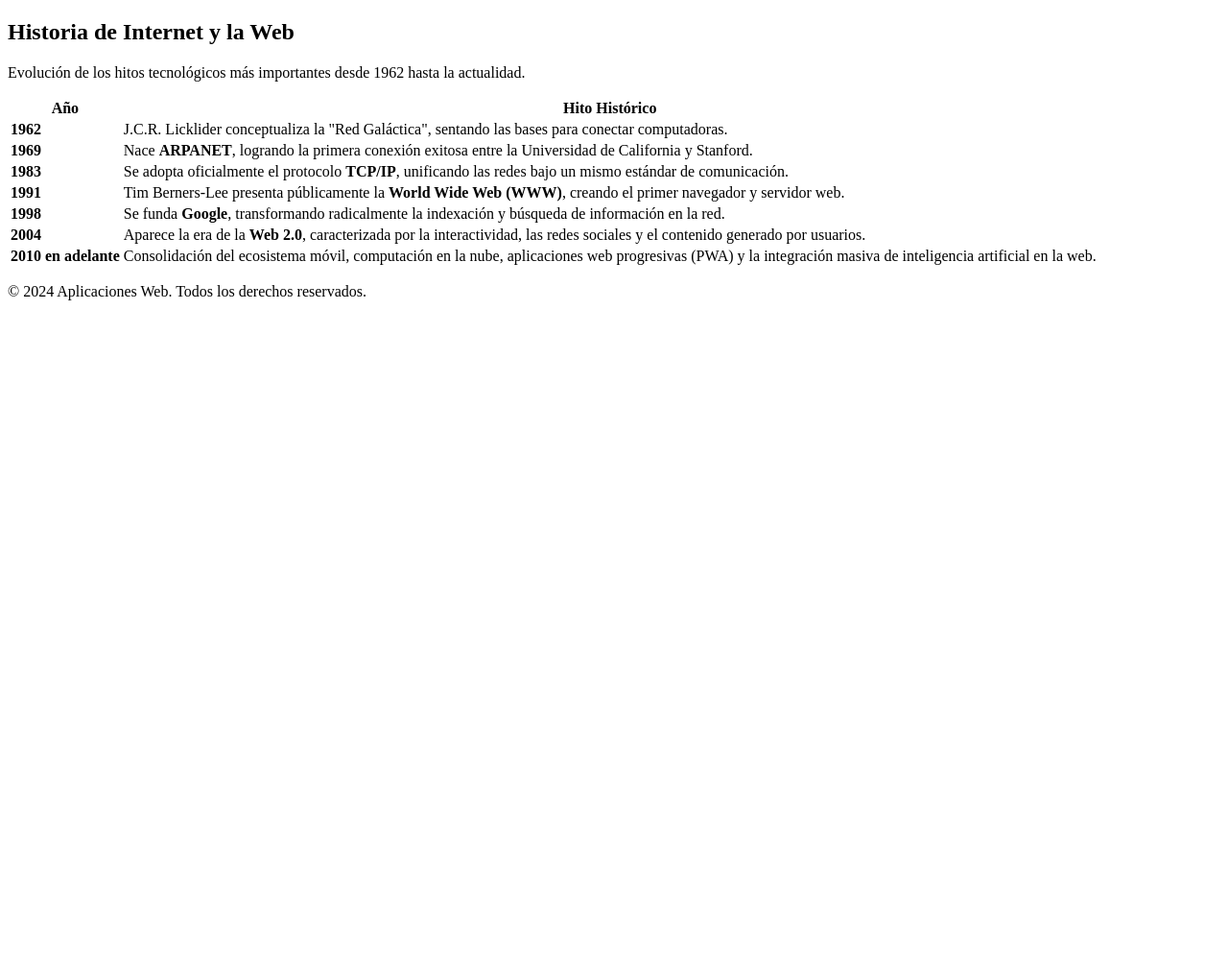
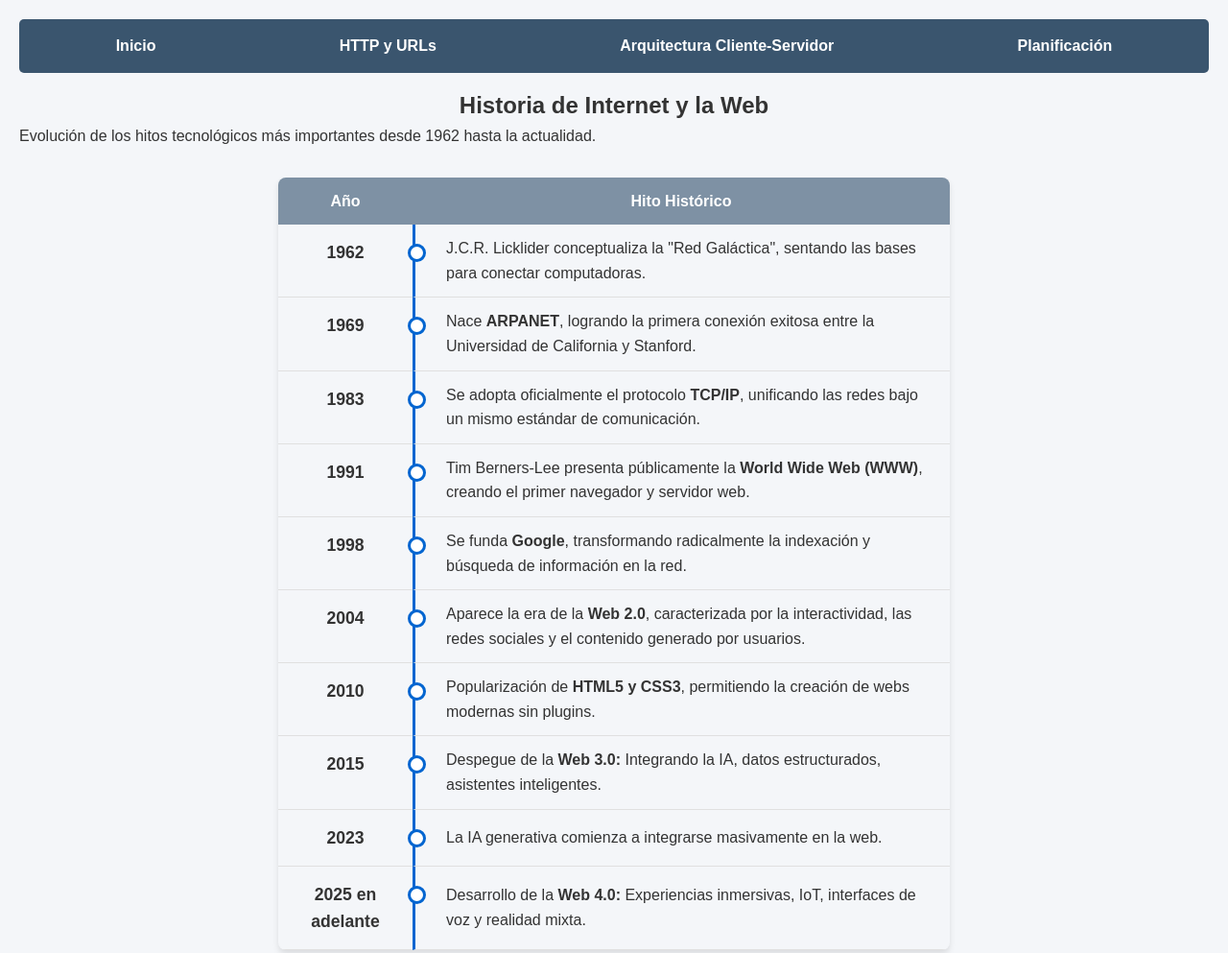
Before and after one commit to Daraul5/PWEB1, a plain HTML site: page web/historia.html in a window 1280 px wide. Shown: the top 993 px of the page at 96% size. Before the commit the page ends 800 px from the top, so only its background shows below. Drawn offline with Linux system fonts and the light colour scheme.

Commit message:
Reacomodo de la información. Página estilizada con CSS

```diff
--- a/assets/styles.css
+++ b/assets/styles.css
@@ -0,0 +1,125 @@
+/* General */
+
+* {
+    margin: 0;
+    padding: 0;
+    box-sizing: border-box;
+}
+
+body {
+    font-family: Arial, Helvetica, sans-serif;
+    line-height: 1.6;
+    color: #333333;
+    background-color: #f4f6f9;
+    padding: 20px;
+}
+
+h1 {
+    color: #1a252f;
+    margin-bottom: 10px;
+    text-align: center;
+}
+
+h2.subtitulos {
+    text-align: center;
+}
+
+a {
+    color: #0066cc;
+    text-decoration: none;
+}
+
+a:hover {
+    text-decoration: underline;
+}
+
+/* Barra navegadora */
+
+nav ul {
+    display: flex;
+    justify-content: space-around;
+    list-style: none;
+    gap: 20px;
+    background-color: #3a556e;
+    padding: 15px;
+    border-radius: 5px;
+    margin-bottom: 15px;
+}
+
+nav a {
+    color: #ffffff;
+    font-weight: bold;
+}
+
+/* Tablas */
+
+table {
+    width: 100%;
+    border-collapse: collapse;
+    margin: 20px 0;
+    font-family: Arial, sans-serif;
+    box-shadow: 0 4px 6px rgba(0, 0, 0, 0.1);
+    border-radius: 8px;
+    overflow: hidden;
+}
+
+th {
+    background-color: #7e91a4;
+    text-align: center;
+    color: #ffffff;
+    font-weight: bold;
+    padding: 12px 15px;
+}
+
+td {
+    padding: 12px 15px;
+    border-bottom: 1px solid #e0e0e0;
+}
+
+/* Configuración de la tabla como línea de tiempo */
+.tabla-cronograma {
+    width: 100%;
+    max-width: 700px;
+    margin: 30px auto;
+    border-collapse: separate;
+    border-spacing: 0;
+}
+
+.tabla-cronograma td.fecha {
+    width: 20%;
+    padding: 15px 20px;
+    text-align: center;
+    vertical-align: top;
+    font-size: 1.1rem;
+}
+
+.tabla-cronograma td.nodo {
+    width: 20px;
+    position: relative;
+    padding: 0;
+    border-left: 3px solid #0265d0;
+}
+
+.tabla-cronograma td.nodo::before {
+    content: '';
+    position: absolute;
+    top: 20px;
+    left: -8px;
+    width: 13px;
+    height: 13px;
+    background-color: #ffffff;
+    border: 3px solid #0265d0;
+    border-radius: 50%;
+}
+
+/* Imagenes */
+
+img.centrada {
+    display: block;
+    margin-left: auto;
+    margin-right: auto;
+}
+
+figcaption.centrada {
+    text-align: center;
+}
--- a/web/historia.html
+++ b/web/historia.html
@@ -1,54 +1,99 @@
 <!DOCTYPE html>
 <html lang="es">
+
 <head>
     <meta charset="UTF-8">
     <meta name="viewport" content="width=device-width, initial-scale=1.0">
     <title>Historia de las aplicaciones web</title>
+    <link rel="stylesheet" href="../assets/styles.css">
 </head>
+
 <body>
+
     <main>
         <section>
-            <h2>Historia de Internet y la Web</h2>
+            <header>
+
+                <nav>
+                    <ul>
+                        <li><a href="index.html">Inicio</a></li>
+                        <li><a href="http-urls.html">HTTP y URLs</a></li>
+                        <li><a href="arquitectura.html">Arquitectura Cliente-Servidor</a></li>
+                        <li><a href="planificacion.html">Planificación</a></li>
+                    </ul>
+                </nav>
+            </header>
+            <h2 class="subtitulos"">Historia de Internet y la Web</h2>
+
             <p>Evolución de los hitos tecnológicos más importantes desde 1962 hasta la actualidad.</p>
         </section>
 
         <section>
-            <table>
+            <table class="tabla-cronograma">
                 <thead>
                     <tr>
                         <th>Año</th>
-                        <th>Hito Histórico</th>
+                        <th colspan="2">Hito Histórico</th>
                     </tr>
                 </thead>
                 <tbody>
                     <tr>
-                        <td><strong>1962</strong></td>
-                        <td>J.C.R. Licklider conceptualiza la "Red Galáctica", sentando las bases para conectar computadoras.</td>
+                        <td class="fecha"><strong>1962</strong></td>
+                        <td class="nodo"></td>
+                        <td>J.C.R. Licklider conceptualiza la "Red Galáctica", sentando las bases para conectar
+                            computadoras.</td>
                     </tr>
                     <tr>
-                        <td><strong>1969</strong></td>
-                        <td>Nace <strong>ARPANET</strong>, logrando la primera conexión exitosa entre la Universidad de California y Stanford.</td>
+                        <td class="fecha"><strong>1969</strong></td>
+                        <td class="nodo"></td>
+                        <td>Nace <strong>ARPANET</strong>, logrando la primera conexión exitosa entre la Universidad de
+                            California y Stanford.</td>
                     </tr>
                     <tr>
-                        <td><strong>1983</strong></td>
-                        <td>Se adopta oficialmente el protocolo <strong>TCP/IP</strong>, unificando las redes bajo un mismo estándar de comunicación.</td>
+                        <td class="fecha"><strong>1983</strong></td>
+                        <td class="nodo"></td>
+                        <td>Se adopta oficialmente el protocolo <strong>TCP/IP</strong>, unificando las redes bajo un
+                            mismo estándar de comunicación.</td>
                     </tr>
                     <tr>
-                        <td><strong>1991</strong></td>
-                        <td>Tim Berners-Lee presenta públicamente la <strong>World Wide Web (WWW)</strong>, creando el primer navegador y servidor web.</td>
+                        <td class="fecha"><strong>1991</strong></td>
+                        <td class="nodo"></td>
+                        <td>Tim Berners-Lee presenta públicamente la <strong>World Wide Web (WWW)</strong>, creando el
+                            primer navegador y servidor web.</td>
                     </tr>
                     <tr>
-                        <td><strong>1998</strong></td>
-                        <td>Se funda <strong>Google</strong>, transformando radicalmente la indexación y búsqueda de información en la red.</td>
+                        <td class="fecha"><strong>1998</strong></td>
+                        <td class="nodo"></td>
+                        <td>Se funda <strong>Google</strong>, transformando radicalmente la indexación y búsqueda de
+                            información en la red.</td>
                     </tr>
                     <tr>
-                        <td><strong>2004</strong></td>
-                        <td>Aparece la era de la <strong>Web 2.0</strong>, caracterizada por la interactividad, las redes sociales y el contenido generado por usuarios.</td>
+                        <td class="fecha"><strong>2004</strong></td>
+                        <td class="nodo"></td>
+                        <td>Aparece la era de la <strong>Web 2.0</strong>, caracterizada por la interactividad, las
+                            redes sociales y el contenido generado por usuarios.</td>
                     </tr>
                     <tr>
-                        <td><strong>2010 en adelante</strong></td>
-                        <td>Consolidación del ecosistema móvil, computación en la nube, aplicaciones web progresivas (PWA) y la integración masiva de inteligencia artificial en la web.</td>
+                        <td class="fecha"><strong>2010</strong></td>
+                        <td class="nodo"></td>
+                        <td>Popularización de <strong>HTML5 y CSS3</strong>, permitiendo la creación de webs modernas sin plugins.</td>
                     </tr>
+                    <tr>
+                        <td class="fecha"><strong>2015</strong></td>
+                        <td class="nodo"></td>
+                        <td>Despegue de la <strong>Web 3.0:</strong> Integrando la IA, datos estructurados, asistentes inteligentes.</td>
+                    </tr>
+                    <tr>
+                        <td class="fecha"><strong>2023</strong></td>
+                        <td class="nodo"></td>
+                        <td>La IA generativa comienza a integrarse masivamente en la web.</td>
+                    </tr>
+                    <tr>
+                        <td class="fecha"><strong>2025 en adelante</strong></td>
+                        <td class="nodo"></td>
+                        <td>Desarrollo de la <strong>Web 4.0:</strong> Experiencias inmersivas, IoT, interfaces de voz y realidad mixta.</td>
+                    </tr>
+
                 </tbody>
             </table>
         </section>
@@ -57,4 +102,5 @@
         <p>© 2024 Aplicaciones Web. Todos los derechos reservados.</p>
     </footer>
 </body>
+
 </html>
```
Also changed, not shown: web/arquitectura.html (+20 -5 lines), web/http-urls.html (+13 -1 lines), web/index.html (+8 -5 lines), web/planificacion.html (+17 -2 lines).
